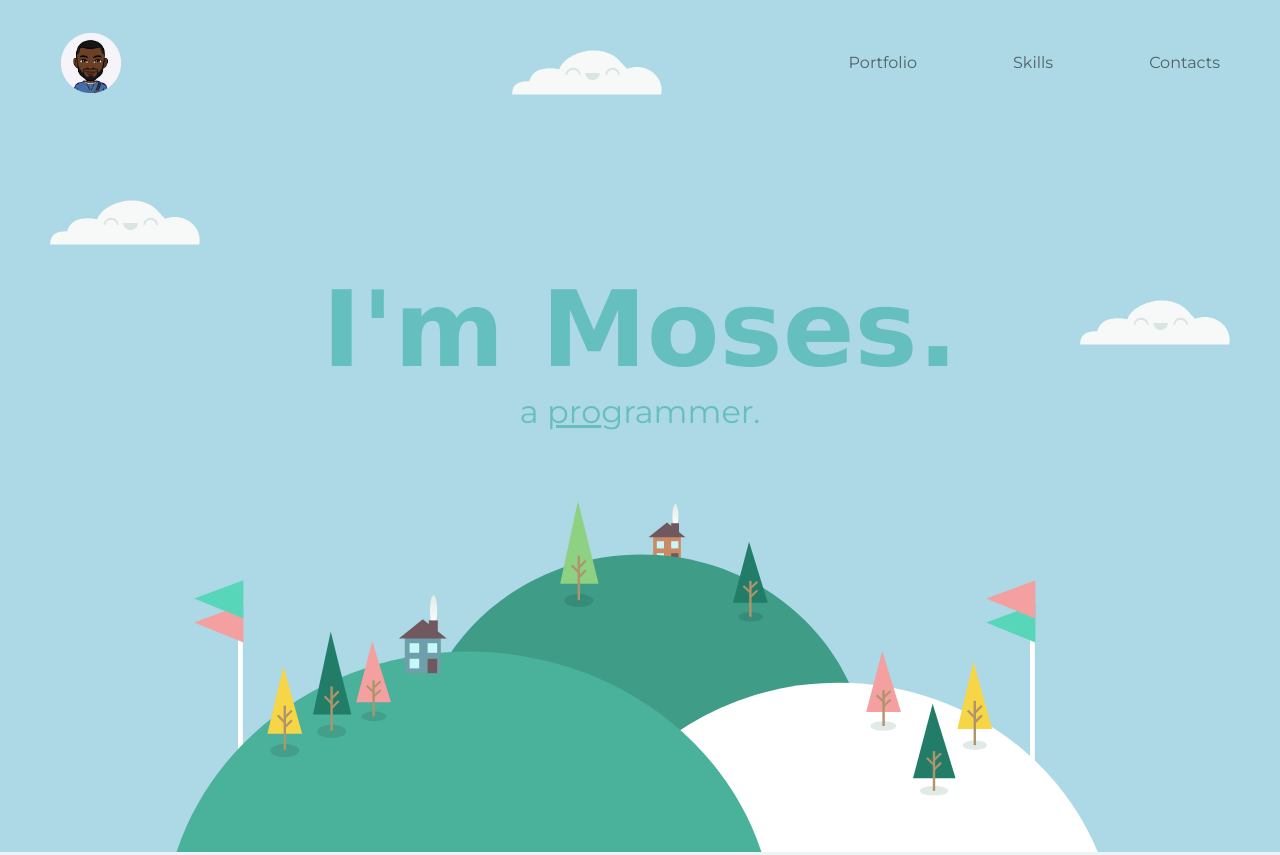
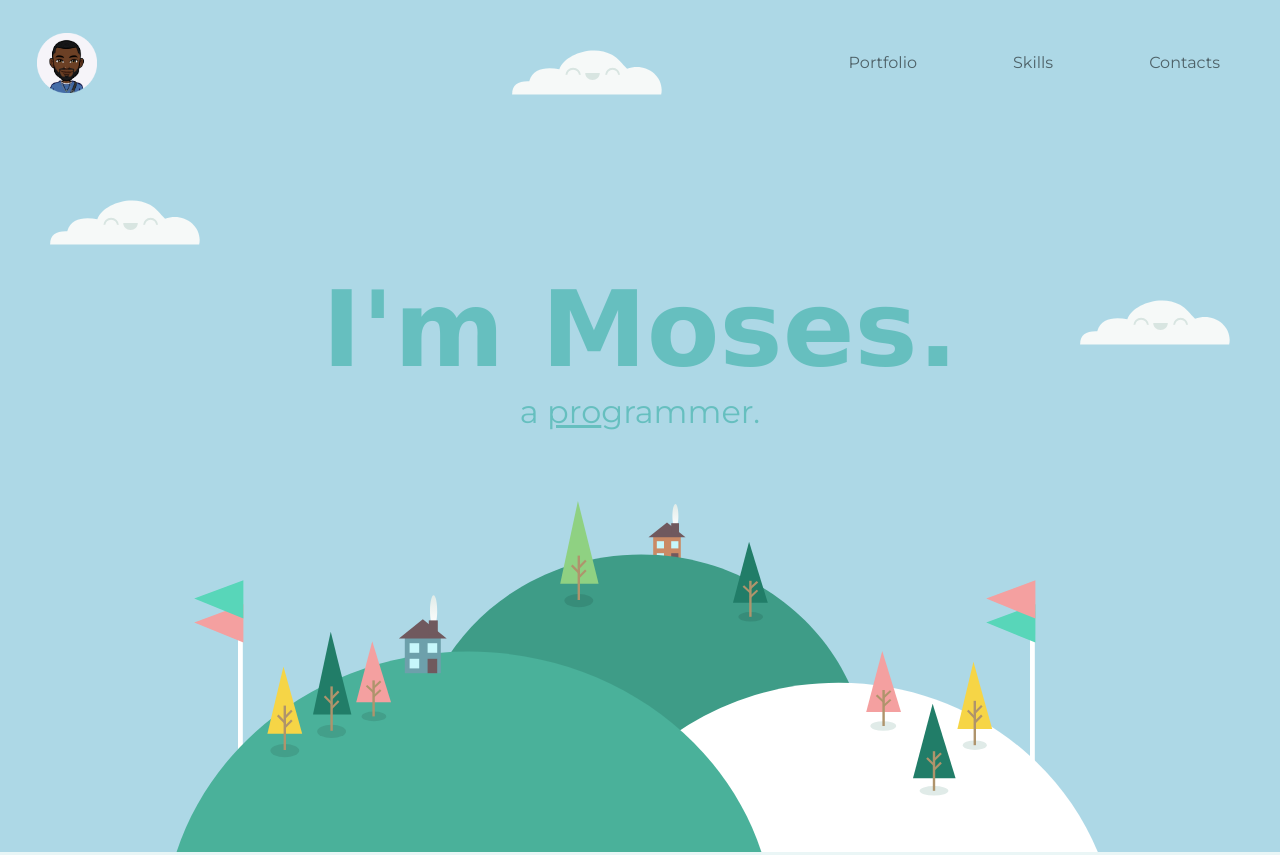
Before and after one commit to blancc-page/Personal-Website, a plain HTML site: page index.html in a window 1280 px wide. Shown: the top 855 px of the page. Drawn offline with nearby package versions, Linux system fonts and the light colour scheme; a web font is replaced by a local one.

Commit message:
moved navbar-brand

```diff
--- a/css/styles.css
+++ b/css/styles.css
@@ -22,7 +22,7 @@ body{
 }
 .navbar-brand {
     padding: 2%;
-    margin-left: 1.5rem;
+    margin-left: 0;
 }
 a.nav-link{
     font-family: 'Montserrat', sans-serif;
```
